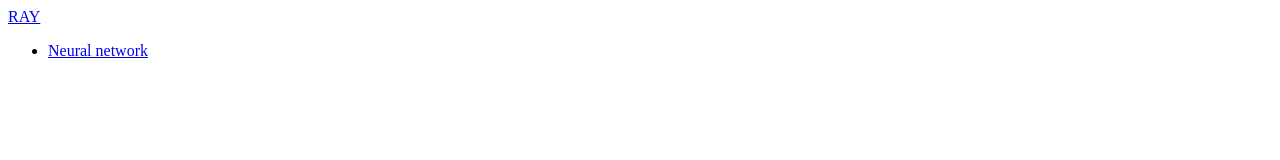
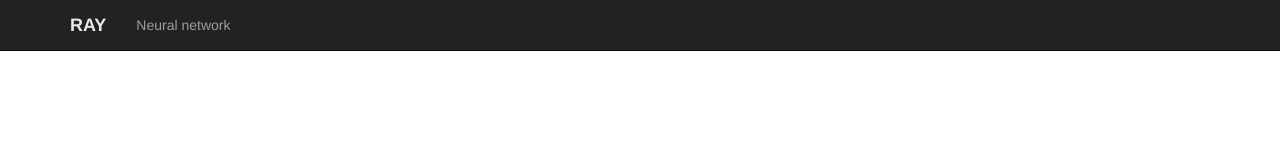
Before and after one commit to roshanlam/Ray, a plain HTML site: page index.html in a window 1280 px wide. Drawn offline with Linux system fonts and the light colour scheme; the site is published under a folder, as on GitHub Pages, so addresses that start at the root find nothing.

Commit message:
Update index.html

```diff
--- a/index.html
+++ b/index.html
@@ -3,8 +3,8 @@
 <head>
   <meta charset="utf-8">
   <title>RAY</title>
-  <link rel="stylesheet" href="/lib/imports/bootstrap-3.3.6-dist/css/bootstrap.min.css">
-  <link rel="stylesheet" href="/static/css/style.css">
+  <link rel="stylesheet" href="./lib/imports/bootstrap-3.3.6-dist/css/bootstrap.min.css">
+  <link rel="stylesheet" href="./static/css/style.css">
 </head>
 
 <body>
```
